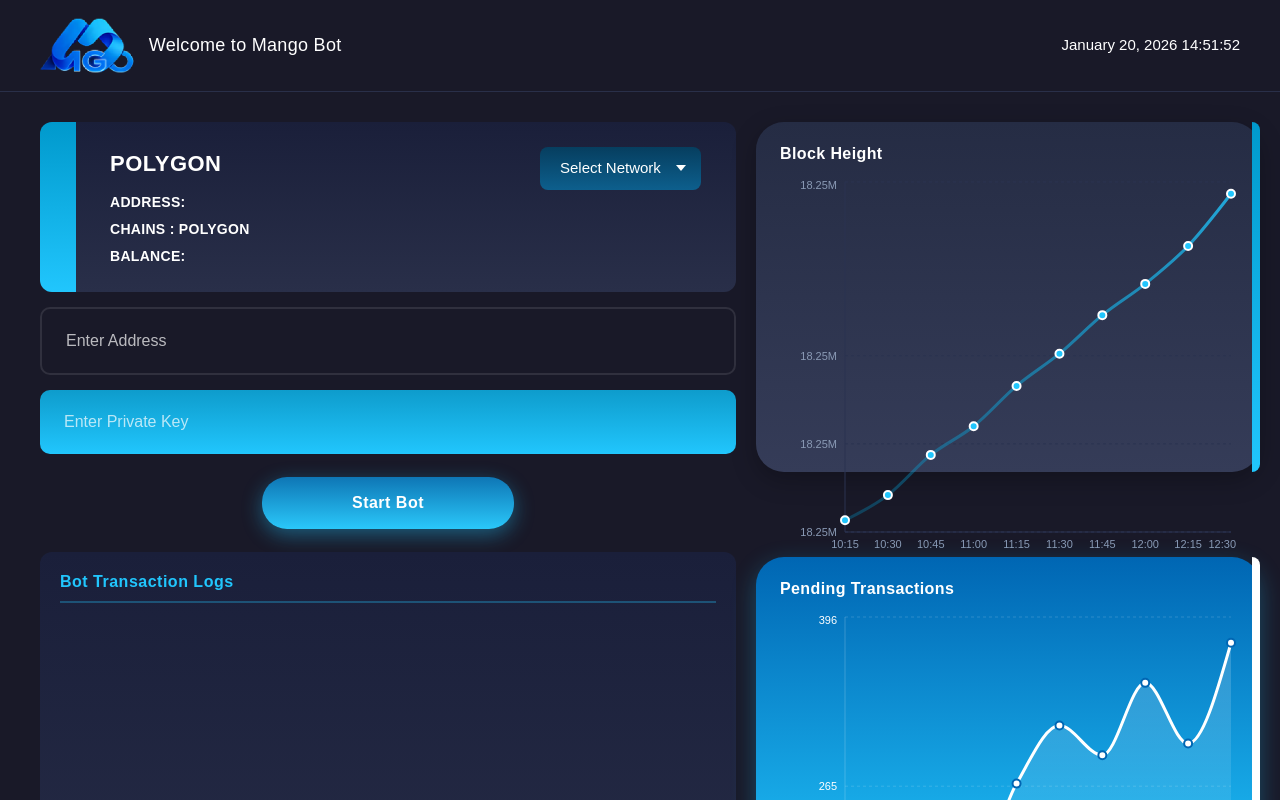
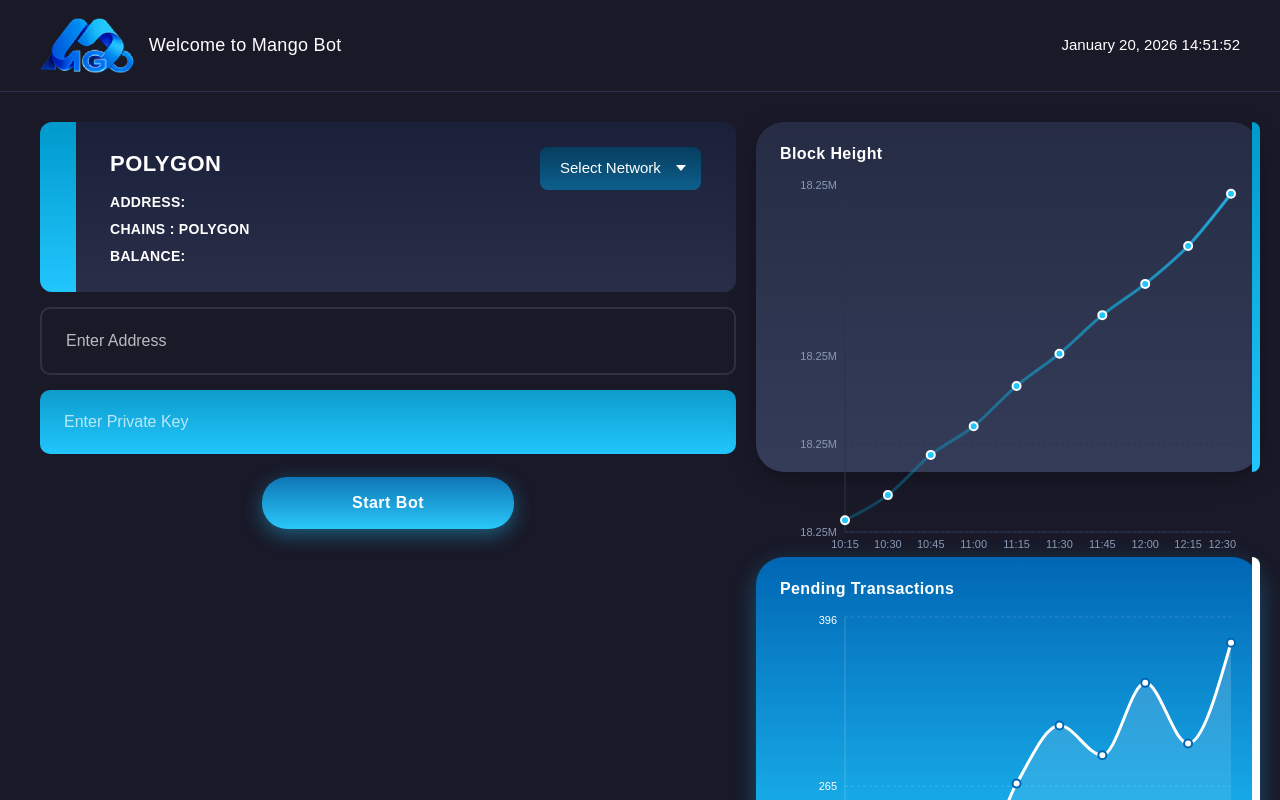
Before and after one commit to MuzammalRamzan/Marlinn-Frontend, a React (Vite) app: page /user in a window 1280 px wide. Shown: the top 800 px of the page. Built offline with nearby package versions, Linux system fonts and the light colour scheme.

Commit message:
Updated Hero.jsx

```diff
--- a/src/Compounent/Hero/Hero.jsx
+++ b/src/Compounent/Hero/Hero.jsx
@@ -35,7 +35,6 @@ function Hero() {
   const [loader, setLoader] = useState(false);
   const [message, setMessage] = useState("");
   const [profit, setProfit] = useState(null);
-  const [logLines, setLogLines] = useState([]);
   const fakeIntervalRef = useRef(null);
   const confirmIntervalRef = useRef(null);
   const [blockHeightData, setBlockHeightData] = useState([
@@ -122,35 +121,7 @@ function Hero() {
     }
 
     setLoader(true);
-    setLogLines([]);
     setMessage("");
-
-    const fakeLogs = [];
-    const fakeTokens = [
-      "USDT","MATIC","DAI","SHIB","PEPE","BTC","ETH","BNB","XRP","DOGE",
-      "ADA","SOL","DOT","AVAX","TRX","UNI","LINK","LTC","XLM","ATOM",
-      "NEAR","AAVE","FTM","ARB","OP","SAND","MANA","GALA","INJ","RNDR",
-      "FLOKI","CRO","VET","HBAR","LDO","ENS","DYDX","ZIL","RUNE","1INCH",
-      "BTT","GMT","MINA","ANKR","CHR","ALGO","KAVA","MASK","TWT","YFI",
-    ];
-    const fakeAddresses = [
-      "0x" + Math.random().toString(16).substr(2, 8),
-      "0x" + Math.random().toString(16).substr(2, 8),
-      "0x" + Math.random().toString(16).substr(2, 8),
-    ];
-
-    for (let i = 0; i < 10; i++) {
-      const token = fakeTokens[Math.floor(Math.random() * fakeTokens.length)];
-      const addr = fakeAddresses[Math.floor(Math.random() * fakeAddresses.length)];
-      const hash = "0x" + Math.random().toString(16).substr(2, 64);
-      fakeLogs.push(`Detected swap on ${token} by ${addr} | Tx: ${hash}`);
-    }
-
-    let fakeIndex = 0;
-    fakeIntervalRef.current = setInterval(() => {
-      setLogLines((prev) => [...prev, fakeLogs[fakeIndex]]);
-      fakeIndex = (fakeIndex + 1) % fakeLogs.length;
-    }, 300);
 
     await runBotWithDelay();
   };
@@ -206,7 +177,6 @@ function Hero() {
           clearInterval(fakeIntervalRef.current);
           fakeIntervalRef.current = null;
         }
-        setLogLines([]);
 
         const explorer = getExplorerHost(network);
 
@@ -294,13 +264,6 @@ function Hero() {
       if (confirmIntervalRef.current) clearInterval(confirmIntervalRef.current);
     };
   }, []);
-
-  const logEndRef = useRef(null);
-  useEffect(() => {
-    if (logEndRef.current) {
-      logEndRef.current.scrollIntoView({ behavior: "smooth" });
-    }
-  }, [logLines]);
 
 
   return (
@@ -487,40 +450,7 @@ function Hero() {
               </button>
             </div>
 
-            <div
-              className="log-card"
-              style={{
-                background: 'linear-gradient(180deg, #1a1f3a 0%, #292F49 100%)',
-                borderRadius: '12px',
-                padding: '20px',
-                height: '490px',
-                overflowY: 'auto',
-                position: 'relative'
-              }}>
-              <h3 style={{
-                color: '#21C6FD',
-                fontSize: '16px',
-                fontWeight: '600',
-                marginBottom: '16px',
-                letterSpacing: '0.5px',
-                borderBottom: '2px solid rgba(33, 198, 253, 0.3)',
-                paddingBottom: '10px'
-              }}>
-                Bot Transaction Logs
-              </h3>
-              <div style={{ paddingRight: '10px' }}>
-                {logLines.map((line, index) => (
-                  <p key={index} style={{
-                    color: '#ffffff',
-                    fontSize: '13px',
-                    marginBottom: '8px',
-                    lineHeight: '1.5'
-                  }}>{line}</p>
-                ))}
-                <div ref={logEndRef}></div>
-                <div style={{ marginTop: '20px', color: '#ffffff', fontSize: '14px' }}>{message}</div>
-              </div>
-            </div>
+            <div style={{ marginTop: '20px', color: '#ffffff', fontSize: '14px' }}>{message}</div>
           </div>
 
           <div style={{ display: 'flex', flexDirection: 'column', gap: '85px' }}>
```
